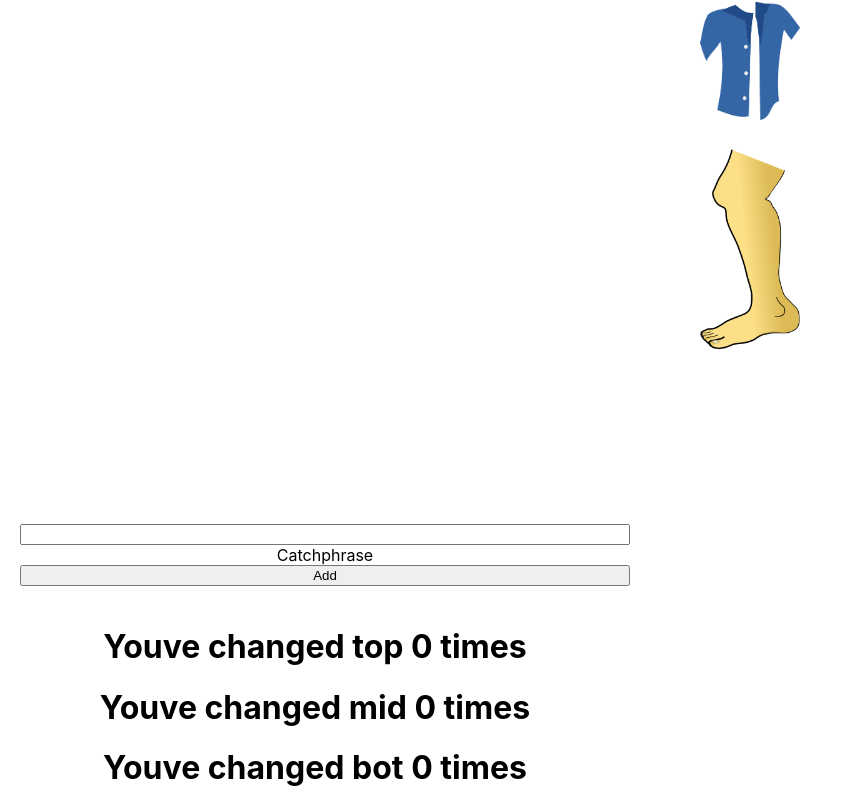
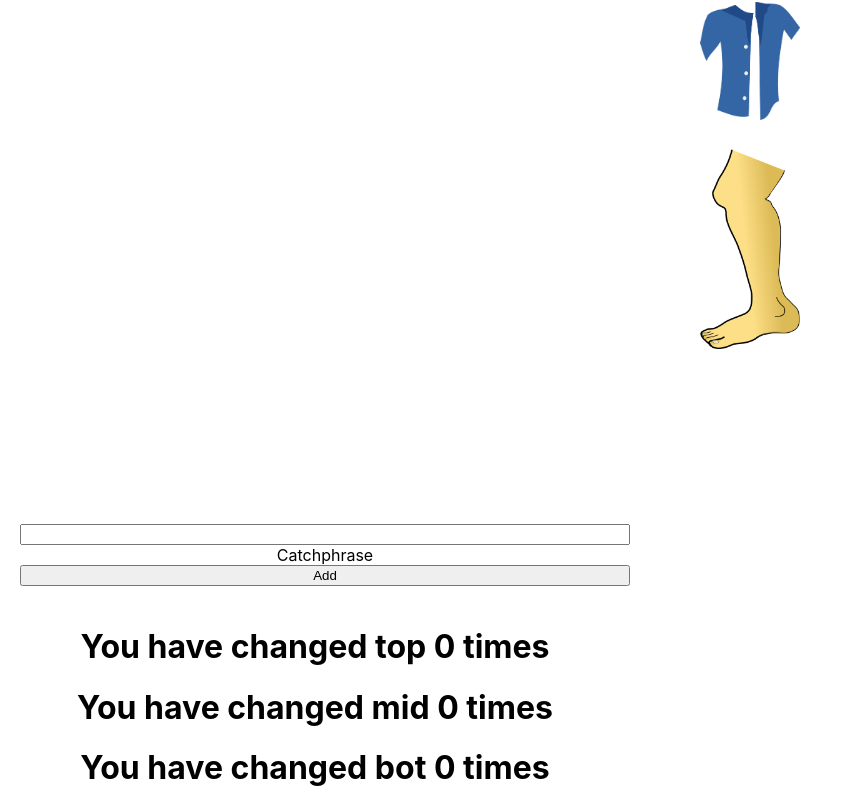
Before and after one commit to csmccue/react-character-designer, a React (Create React App) app: page / in a window 1280 px wide. Shown: the part 216-1025 px from the top of the page, without its empty margins (0-843 px from the left). Built offline with nearby package versions, Linux system fonts and the light colour scheme.

Commit message:
turnably in

```diff
--- a/src/components/Display/Display.js
+++ b/src/components/Display/Display.js
@@ -2,10 +2,9 @@ import React from 'react';
 
 import './Display.css';
 
-export default function Display({ catchphrase, catchphraseArray }) {
+export default function Display({ catchphraseArray }) {
   return (
     <div className="display">
-      <h1>{catchphrase}</h1>
       <h1>{catchphraseArray}</h1>
     </div>
   );
--- a/src/components/Main/Main.js
+++ b/src/components/Main/Main.js
@@ -40,9 +40,9 @@ export default function Home() {
       <Catchphrase catchphrase={catchphrase} setCatchphrase={setCatchphrase} addCatchphrase={addCatchphrase} />
       <Display catchphrase={catchphrase} catchphraseArray={catchphraseArray} />
       <div>
-        <h1>{'Youve changed top ' + topCount + ' times'}</h1>
-        <h1>{'Youve changed mid ' + midCount + ' times'}</h1>
-        <h1>{'Youve changed bot ' + botCount + ' times'}</h1>
+        <h1>{'You have changed top ' + topCount + ' times'}</h1>
+        <h1>{'You have changed mid ' + midCount + ' times'}</h1>
+        <h1>{'You have changed bot ' + botCount + ' times'}</h1>
       </div>
 
     </main>
```
